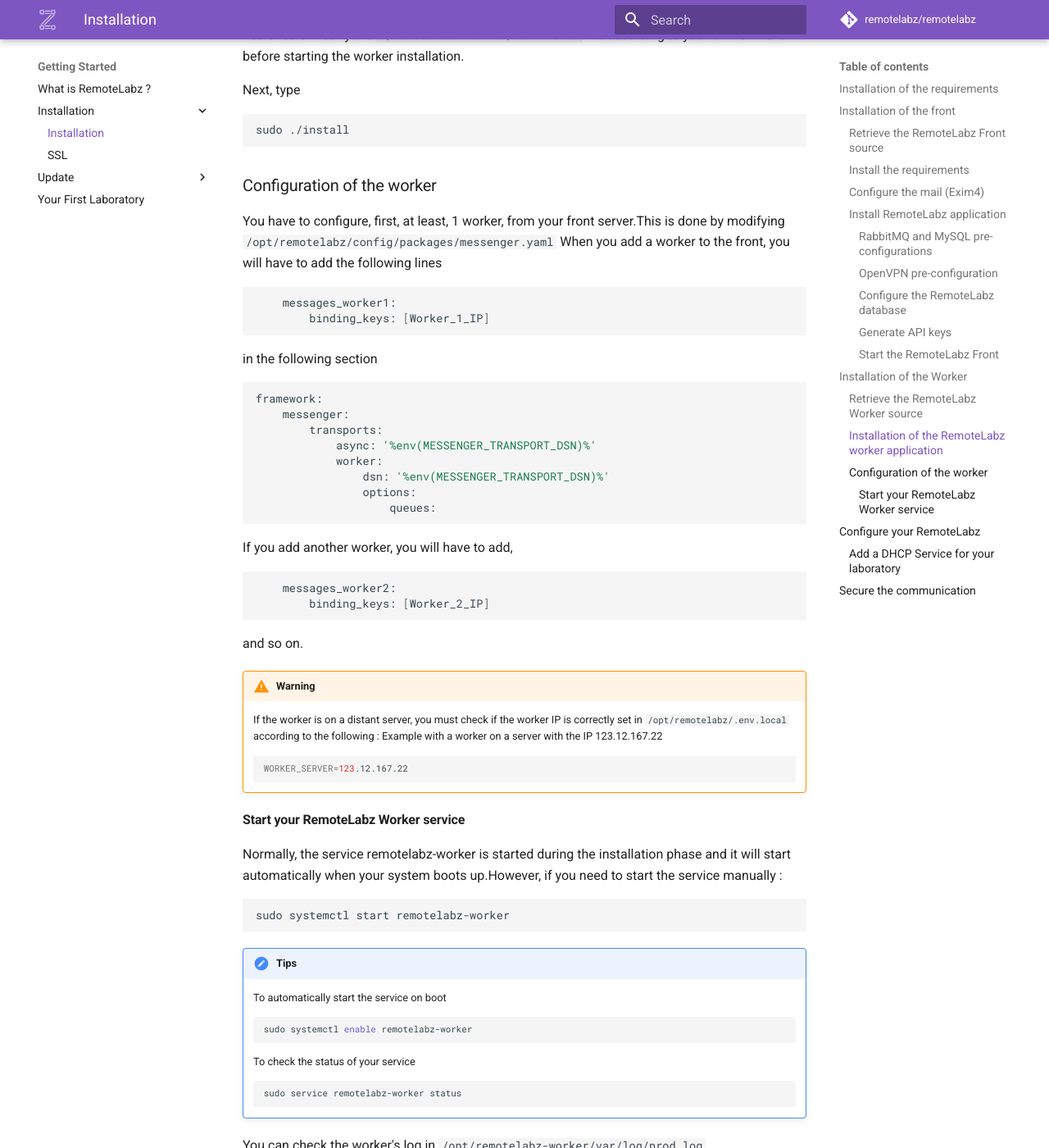
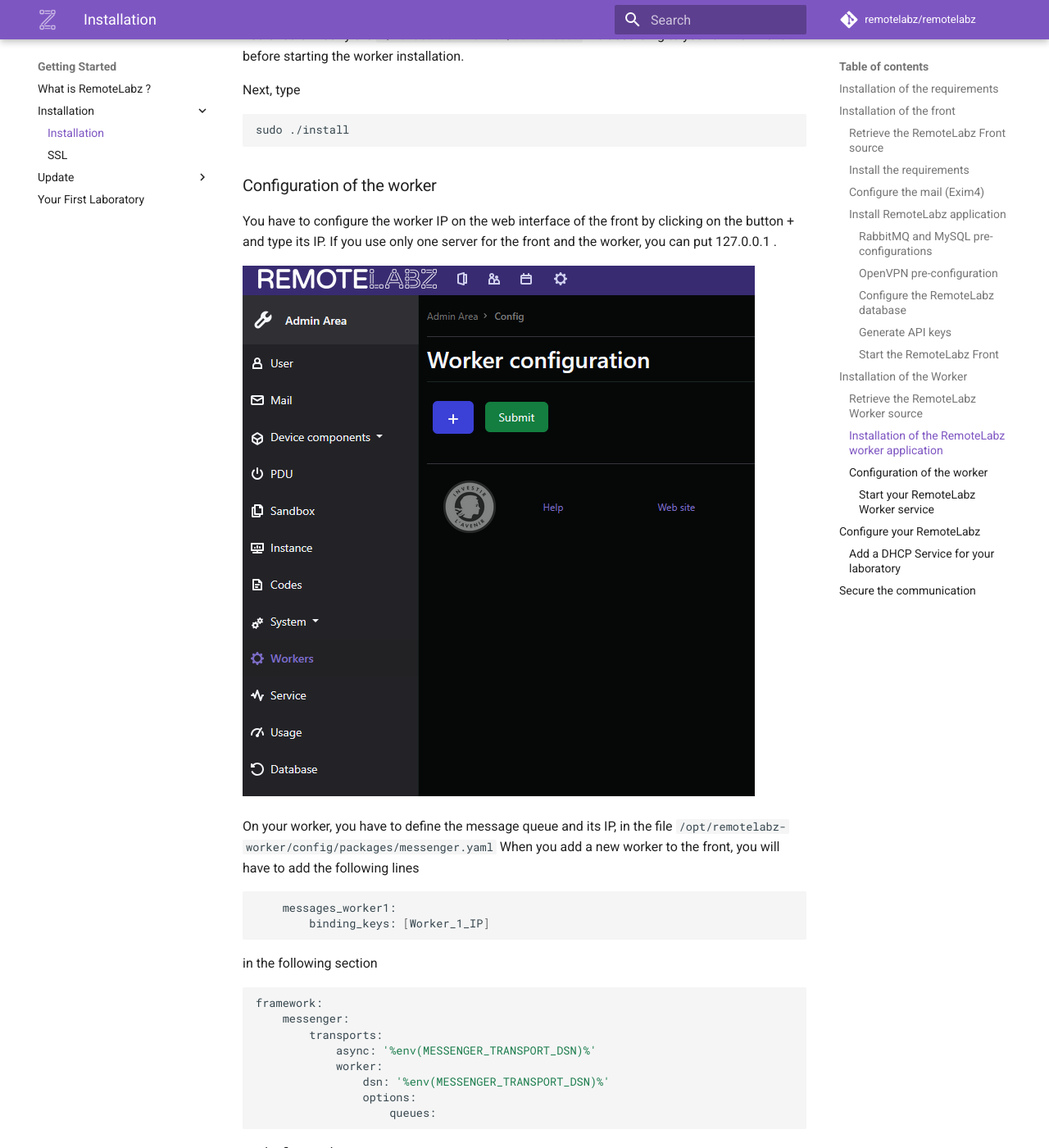
Before and after one commit to remotelabz/remotelabz-docs, an MkDocs documentation site: the page built from docs/administrators/getting-started/ubuntu-standalone.md, in a window 1280 px wide and 1400 px high, scrolled down 5897 px. Shown: the whole window at 82% size. Built offline with MkDocs 1.6.1 and Material for MkDocs 9.7.7, drawn with Linux system fonts in a browser that asks for light colours; comment, search, counter and statistics services are not loaded.

Commit message:
Update worker config

````diff
--- a/docs/administrators/getting-started/ubuntu-standalone.md
+++ b/docs/administrators/getting-started/ubuntu-standalone.md
@@ -228,7 +228,11 @@ sudo ./install
 ```
 
 ### Configuration of the worker
-You have to configure, first, at least, 1 worker, from your front server.This is done by modifying `/opt/remotelabz/config/packages/messenger.yaml`  When you add a worker to the front, you will have to add the following lines
+You have to configure the worker IP on the web interface of the front by clicking on the button + and type its IP. If you use only one server for the front and the worker, you can put 127.0.0.1 .
+
+![Add a worker](/images/Administrator/AddWorker.png)
+
+On your worker, you have to define the message queue and its IP, in the file `/opt/remotelabz-worker/config/packages/messenger.yaml` When you add a new worker to the front, you will have to add the following lines
 ```bash
     messages_worker1:
         binding_keys: [Worker_1_IP]
@@ -244,6 +248,7 @@ framework:
                 options:
                     queues:
 ```
+on the first worker.
 
 If you add another worker, you will have to add,
 ```bash
@@ -251,12 +256,6 @@ If you add another worker, you will have to add,
         binding_keys: [Worker_2_IP]
 ```
 and so on.
-!!! warning
-    If the worker is on a distant server, you must check if the worker IP is correctly set in `/opt/remotelabz/.env.local` according to the following :
-    Example with a worker on a server with the IP 123.12.167.22
-    ```bash
-    WORKER_SERVER=123.12.167.22
-    ```
 
 #### Start your RemoteLabz Worker service
 Normally, the service remotelabz-worker is started during the installation phase and it will start automatically when your system boots up.However, if you need to start the service manually :
````
Also changed, not shown: docs/images/Administrator/AddWorker.png (added).
